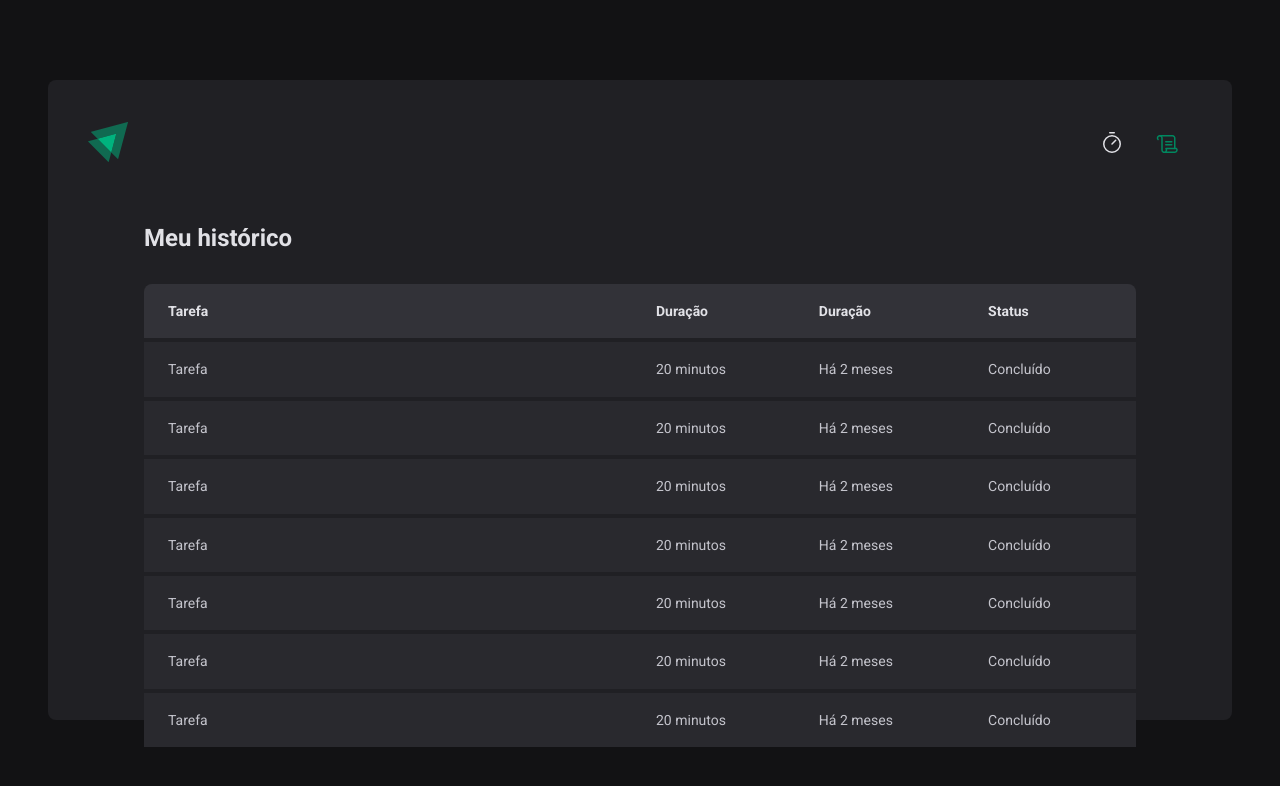
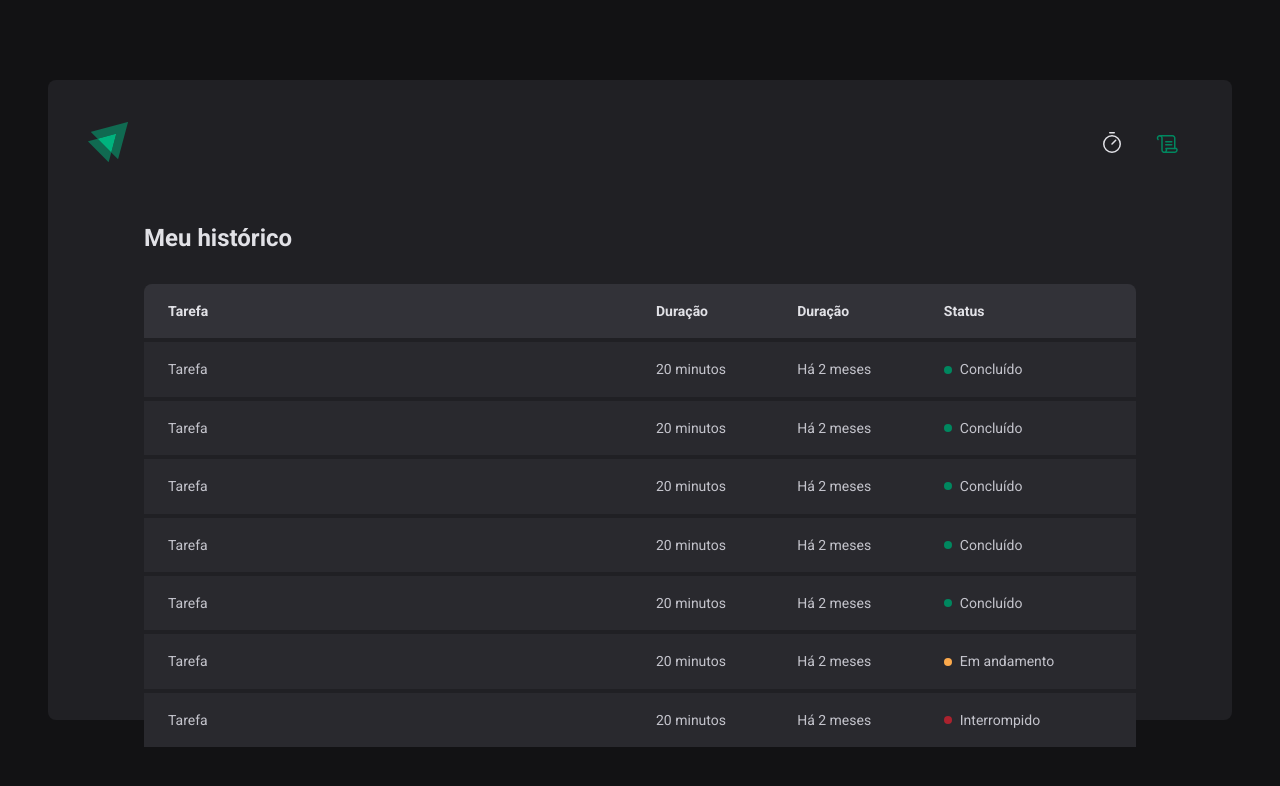
Before and after one commit to MatheusTorresDev97/web-timer, a React (Vite) app: page /history in a window 1280 px wide. Shown: the top 786 px of the page. Built offline with nearby package versions, Linux system fonts and the light colour scheme; the HTML template or start-up script is replaced by a standard one.

Commit message:
componente status

```diff
--- a/src/pages/History/index.tsx
+++ b/src/pages/History/index.tsx
@@ -1,4 +1,4 @@
-import { HistoryContainer, HistoryList } from "./styles";
+import { HistoryContainer, HistoryList, Status } from "./styles";
 
 export const History = () => {
   return (
@@ -19,43 +19,57 @@
               <td>Tarefa</td>
               <td>20 minutos</td>
               <td>Há 2 meses</td>
-              <td>Concluído</td>
+              <td>
+                <Status statusColor="green">Concluído</Status>
+              </td>
             </tr>
             <tr>
               <td>Tarefa</td>
               <td>20 minutos</td>
               <td>Há 2 meses</td>
-              <td>Concluído</td>
+              <td>
+                <Status statusColor="green">Concluído</Status>
+              </td>
             </tr>
             <tr>
               <td>Tarefa</td>
               <td>20 minutos</td>
               <td>Há 2 meses</td>
-              <td>Concluído</td>
+              <td>
+                <Status statusColor="green">Concluído</Status>
+              </td>
             </tr>
             <tr>
               <td>Tarefa</td>
               <td>20 minutos</td>
               <td>Há 2 meses</td>
-              <td>Concluído</td>
+              <td>
+                <Status statusColor="green">Concluído</Status>
+              </td>
             </tr>
             <tr>
               <td>Tarefa</td>
               <td>20 minutos</td>
               <td>Há 2 meses</td>
-              <td>Concluído</td>
+              <td>
+                <Status statusColor="green">Concluído</Status>
+              </td>
             </tr>
             <tr>
               <td>Tarefa</td>
               <td>20 minutos</td>
               <td>Há 2 meses</td>
-              <td>Concluído</td>
+              <td>
+                <Status statusColor="yellow">Em andamento</Status>
+              </td>
             </tr>
             <tr>
               <td>Tarefa</td>
               <td>20 minutos</td>
               <td>Há 2 meses</td>
-              <td>Concluído</td>
+              <td>
+                <Status statusColor="red">Interrompido</Status>
+              </td>
             </tr>
           </tbody>
         </table>
--- a/src/pages/History/styles.ts
+++ b/src/pages/History/styles.ts
@@ -54,3 +54,27 @@
     }
   }
 `;
+
+const STATUS_COLORS = {
+  yellow: 'yellow-500',
+  green: 'green-500',
+  red: 'red-500',
+} as const
+
+interface StatusProps {
+  statusColor: keyof typeof STATUS_COLORS
+}
+
+export const Status = styled.span<StatusProps>`
+  display: flex;
+  align-items: center;
+  gap: 0.5rem;
+
+  &::before {
+    content: '';
+    width: 0.5rem;
+    height: 0.5rem;
+    border-radius: 9999px;
+    background: ${(props) => props.theme[STATUS_COLORS[props.statusColor]]};
+  }
+`
```
